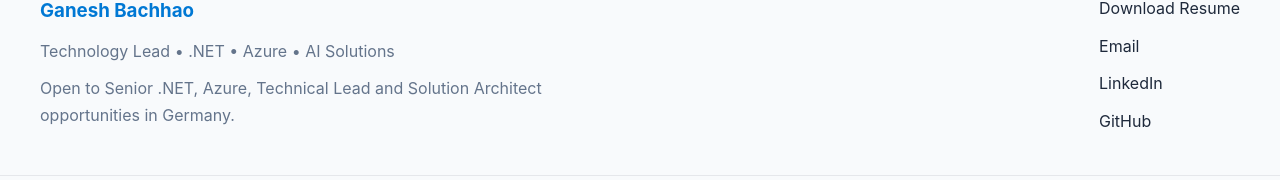
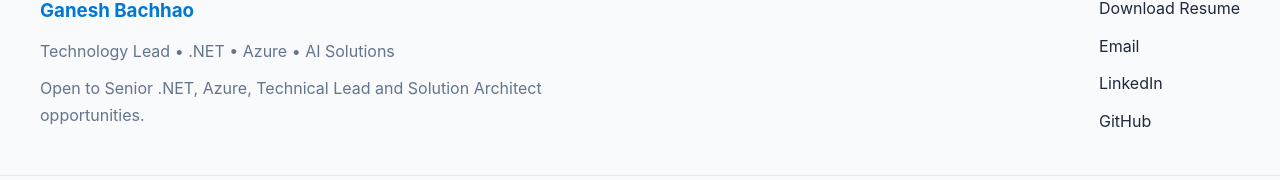
Before and after one commit to GaneshBachhao/ganeshbachhao.github.io, a React (Vite) app: page / in a window 1280 px wide. Shown: the part 7638-7818 px from the top of the page. Built offline with nearby package versions, Linux system fonts and the light colour scheme.

Commit message:
contect change

```diff
--- a/src/components/Footer/Footer.tsx
+++ b/src/components/Footer/Footer.tsx
@@ -11,7 +11,7 @@ const Footer = () => {
 
           <p>
             Open to Senior .NET, Azure, Technical Lead and Solution Architect
-            opportunities in Germany.
+            opportunities.
           </p>
         </div>
 
```
